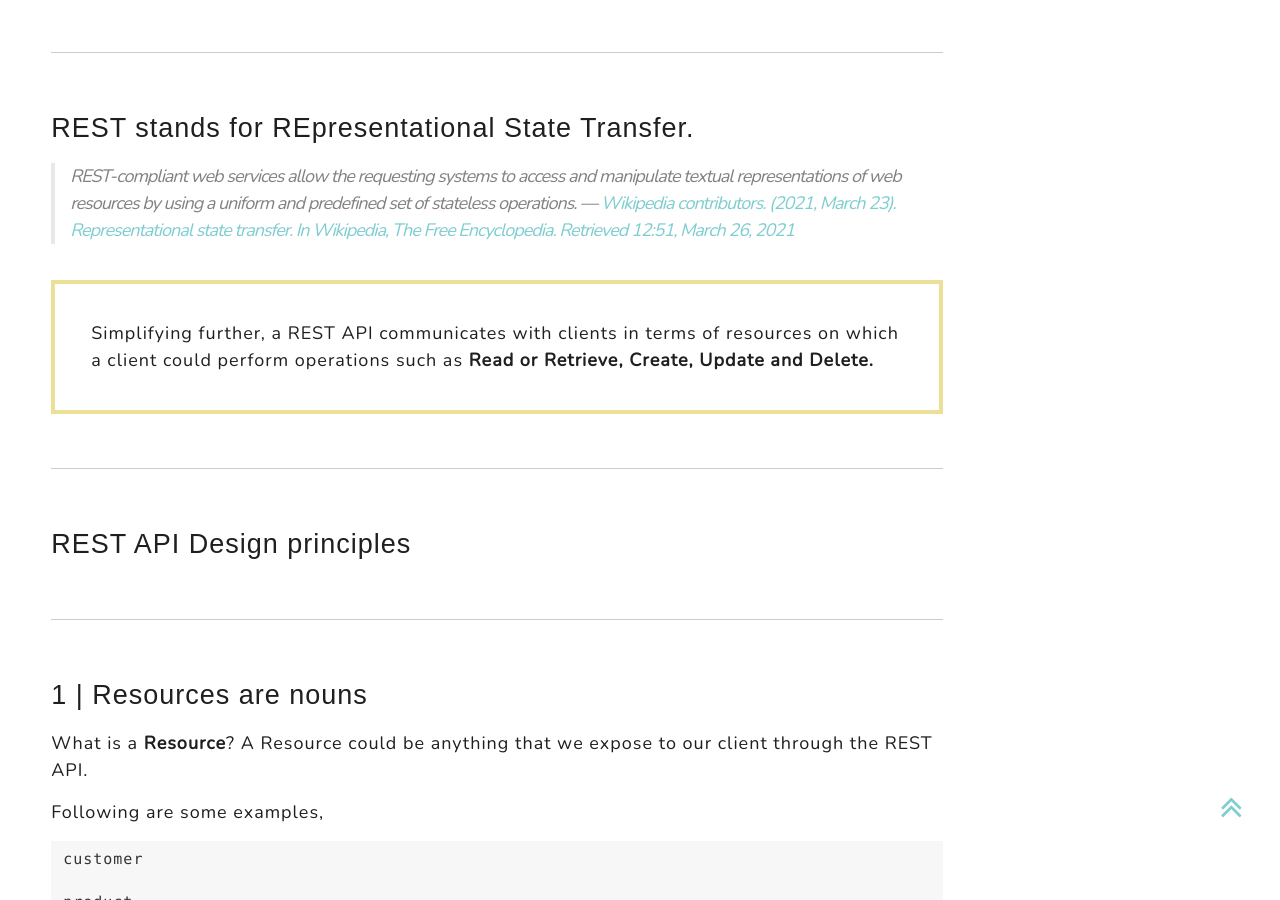
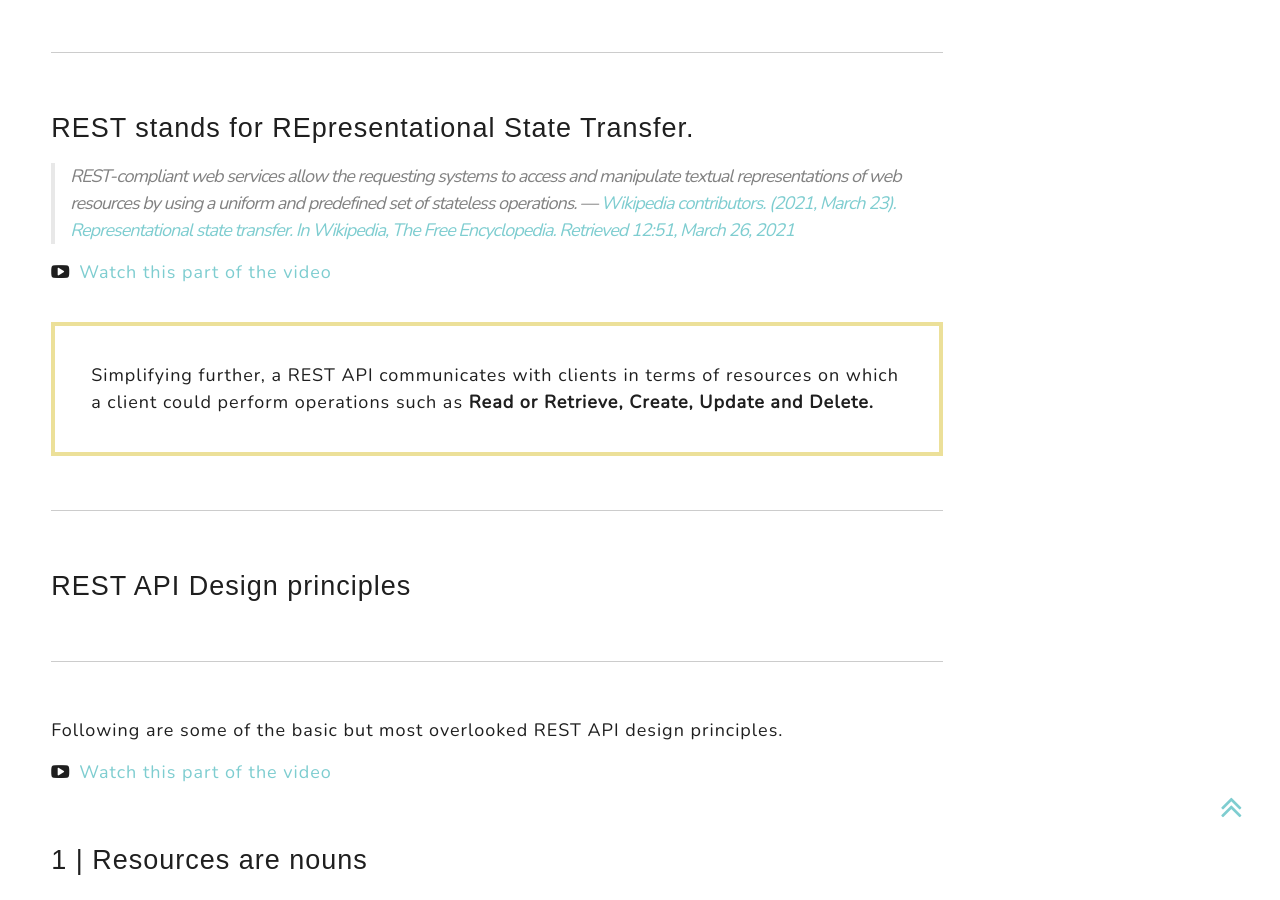
Before and after one commit to DiliniRajapaksha/DeveloperJournal, a Jekyll site: the page built from _posts/2021-03-28-lesson-3-design.markdown, in a window 1280 px wide and 900 px high, scrolled down 774 px. Built offline with Jekyll 4.4.1, drawn with Linux system fonts in a browser that asks for light colours; nearby versions of some CDN libraries; some of the changed text lies outside the part shown.

Commit message:
Timestamps in Design

```diff
--- a/_posts/2021-03-28-lesson-3-design.markdown
+++ b/_posts/2021-03-28-lesson-3-design.markdown
@@ -40,6 +40,8 @@ next-lesson:
 > REST-compliant web services allow the requesting systems to access and manipulate textual representations of web resources by using a uniform and predefined set of stateless operations.
 > ---  [Wikipedia contributors. (2021, March 23). Representational state transfer. In Wikipedia, The Free Encyclopedia. Retrieved 12:51, March 26, 2021](https://en.wikipedia.org/w/index.php?title=Representational_state_transfer&oldid=1013819612){:target="_blank"}
 
+{% include video-timestamp.html time=00 %}
+
 Simplifying further, a REST API communicates with clients in terms of resources on which a client could perform operations such as **Read or Retrieve, Create, Update and Delete.**
 {: .border-box}
 
@@ -49,6 +51,9 @@ Simplifying further, a REST API communicates with clients in terms of resources
 
 <hr>
 
+Following are some of the basic but most overlooked REST API design principles.
+
+{% include video-timestamp.html time=53 %}
 
 ## 1 | Resources are nouns
 
@@ -132,9 +137,13 @@ Simply means to use links for navigating the API.
 
 <hr>
 
-# API Design
+# How To Design A REST API
 
 <hr>
+
+Now let's design a REST API applying the basic principles.
+
+{% include video-timestamp.html time=202 %}
 
 ### Comments API design
 
@@ -175,6 +184,8 @@ I'm not allowing comment editing so PUT method will not be used.
 
 The application code is organised into three layers.
 
+{% include video-timestamp.html time=284 %}
+
 <div class="img-md">
 	{% assign image = page.images[0] %}
   	{% include image.html image=image %}
```
